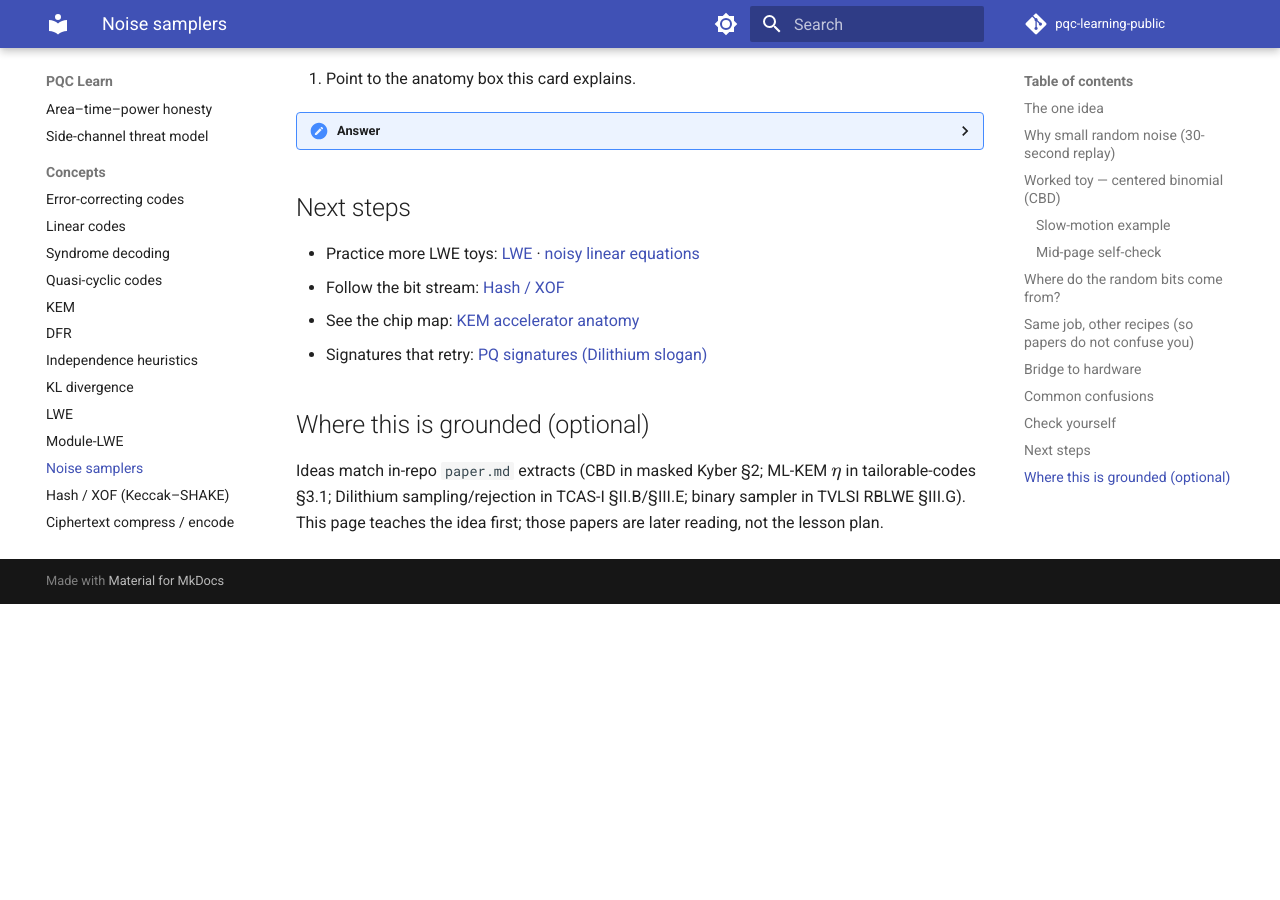
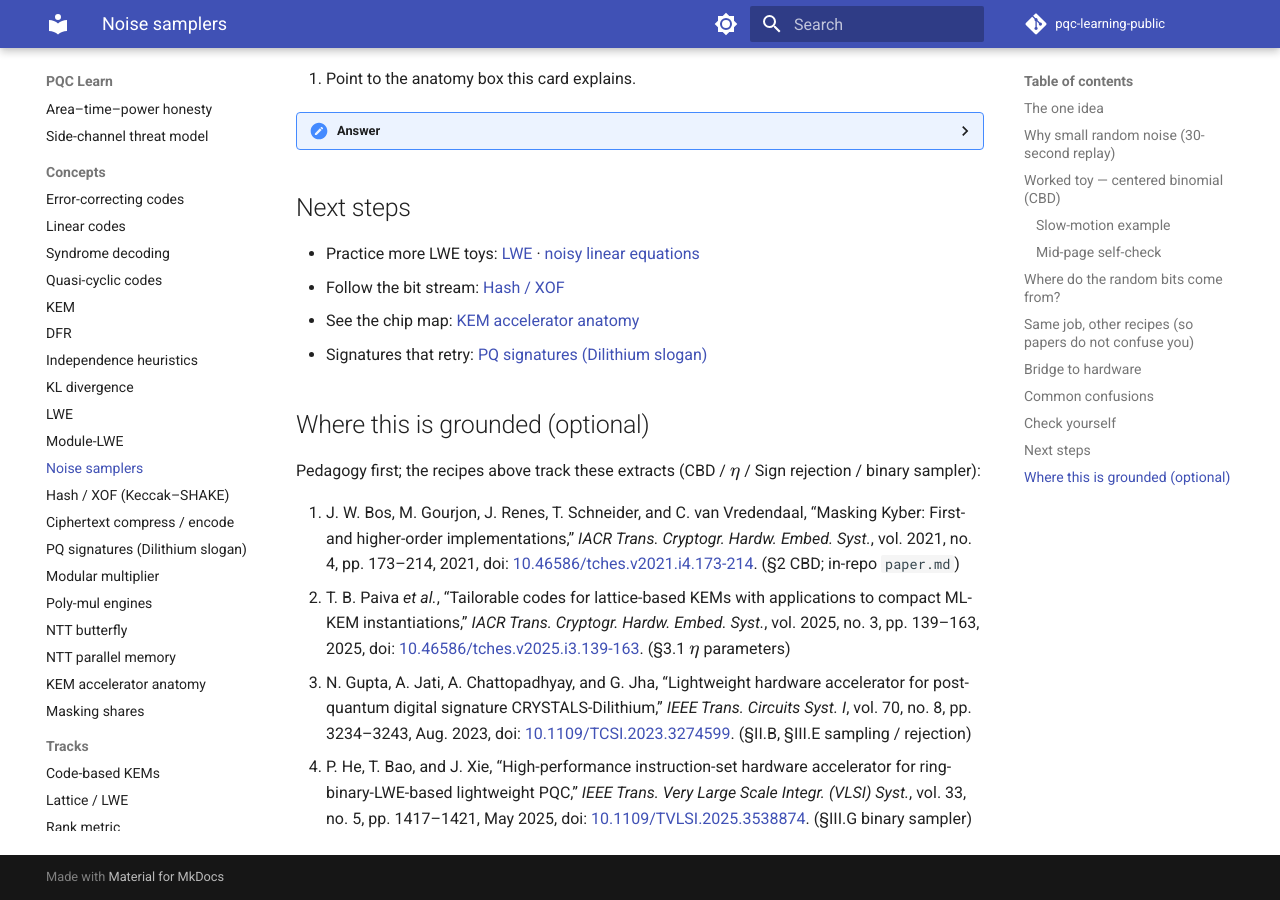
Before and after one commit to Post-Quantum-Cryptography-PQC/learning, an MkDocs documentation site: the page built from docs/concepts/noise-samplers.md, in a window 1280 px wide and 900 px high, scrolled down 3859 px. Built offline with MkDocs 1.6.1 and Material for MkDocs 9.7.7, drawn with Linux system fonts in a browser that asks for light colours; comment, search, counter and statistics services are not loaded; before the commit the page ends 4463 px from its top, so only the background shows below that.

Commit message:
sync from pqc-learning-public@a0012be

```diff
--- a/docs/concepts/noise-samplers.md
+++ b/docs/concepts/noise-samplers.md
@@ -149,4 +149,9 @@ The Sampler unit next to NTT / hash / compress.
 
 ## Where this is grounded (optional)
 
-Ideas match in-repo `paper.md` extracts (CBD in masked Kyber §2; ML-KEM $\eta$ in tailorable-codes §3.1; Dilithium sampling/rejection in TCAS-I §II.B/§III.E; binary sampler in TVLSI RBLWE §III.G). This page teaches the idea first; those papers are later reading, not the lesson plan.
+Pedagogy first; the recipes above track these extracts (CBD / $\eta$ / Sign rejection / binary sampler):
+
+1. J. W. Bos, M. Gourjon, J. Renes, T. Schneider, and C. van Vredendaal, “Masking Kyber: First- and higher-order implementations,” *IACR Trans. Cryptogr. Hardw. Embed. Syst.*, vol. 2021, no. 4, pp. 173–214, 2021, doi: [10.46586/tches.v2021.i4.173-214](https://doi.org/10.46586/tches.v2021.i4.173-214). (§2 CBD; in-repo `paper.md`)
+2. T. B. Paiva *et al.*, “Tailorable codes for lattice-based KEMs with applications to compact ML-KEM instantiations,” *IACR Trans. Cryptogr. Hardw. Embed. Syst.*, vol. 2025, no. 3, pp. 139–163, 2025, doi: [10.46586/tches.v2025.i3.139-163](https://doi.org/10.46586/tches.v2025.i3.139-163). (§3.1 $\eta$ parameters)
+3. N. Gupta, A. Jati, A. Chattopadhyay, and G. Jha, “Lightweight hardware accelerator for post-quantum digital signature CRYSTALS-Dilithium,” *IEEE Trans. Circuits Syst. I*, vol. 70, no. 8, pp. 3234–3243, Aug. 2023, doi: [10.1109/TCSI.2023.3274599](https://doi.org/10.1109/TCSI.2023.3274599). (§II.B, §III.E sampling / rejection)
+4. P. He, T. Bao, and J. Xie, “High-performance instruction-set hardware accelerator for ring-binary-LWE-based lightweight PQC,” *IEEE Trans. Very Large Scale Integr. (VLSI) Syst.*, vol. 33, no. 5, pp. 1417–1421, May 2025, doi: [10.1109/TVLSI.2025.3538874](https://doi.org/10.1109/TVLSI.2025.3538874). (§III.G binary sampler)
```
Also changed, not shown: docs/bridge/side-channel-threat-model.md (+3 -1 lines), docs/concepts/ciphertext-compress-encode.md (+2 -1 lines), docs/concepts/hash-xof-keccak.md (+2 -1 lines), docs/concepts/masking-shares.md (+2 -1 lines), docs/concepts/pq-signatures-dilithium.md (+1 -1 lines).
